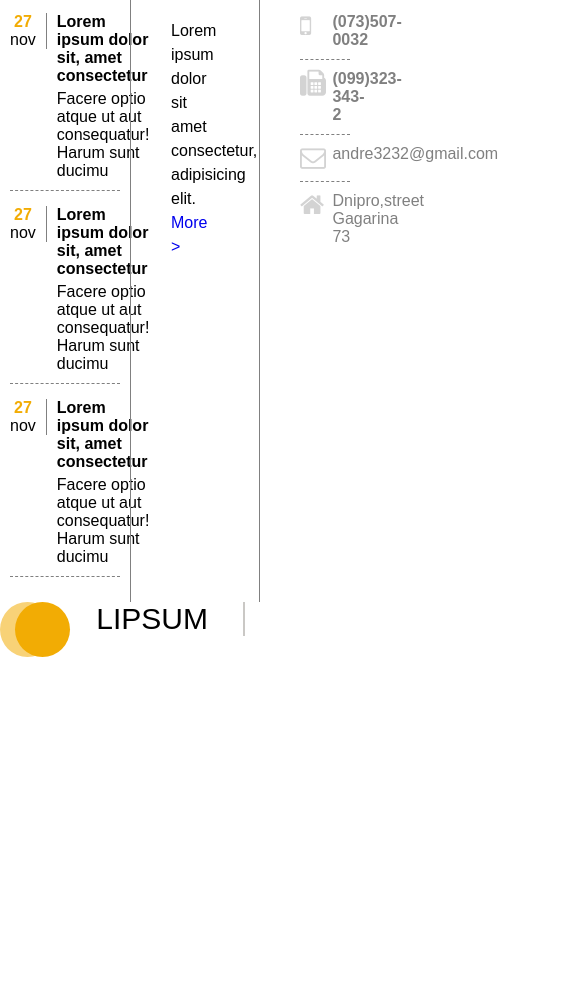
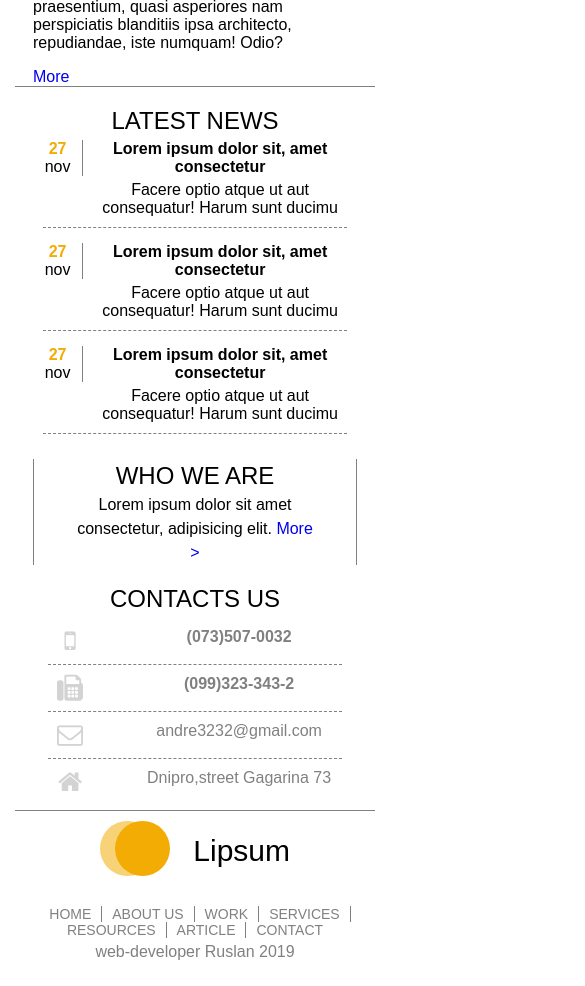
Before and after one commit to AndreKolomiets/psd_-project, a plain HTML site: page index.html in a window 390 px wide. Shown: the part 860-1846 px from the top of the page, 585 px wide, since content can reach past the window. Before the commit the page ends 1517 px from the top, so only its background shows below. Drawn offline with Linux system fonts and the light colour scheme.

Commit message:
finish adaptive

```diff
--- a/index.html
+++ b/index.html
@@ -151,12 +151,19 @@
             </div>
             <footer>
                 <div id="logo-footer">
-                    LIPSUM
+                    Lipsum
                 </div>
+                <ul>
+                    <li><a href="#">HOME</a></li>
+                    <li><a href="#">ABOUT US</a></li>
+                    <li><a href="#">WORK</a></li>
+                    <li><a href="#">SERVICES</a></li>
+                    <li><a href="#">RESOURCES</a></li>
+                    <li><a href="#">ARTICLE</a></li>
+                    <li><a href="#">CONTACT</a></li>
+                </ul>
+                <span>web-developer Ruslan 2019</span>
             </footer>
-        </div>
+            </body>
 
-
-</body>
-
-</html>
+            </html>
--- a/style.css
+++ b/style.css
@@ -65,6 +65,7 @@ header , #header-top {
     justify-content: flex-end;
     padding-right: 35px;
     border-right: 2px solid #cac8c5;
+    height: 55px;
 }
 
 #logo::before , #logo::after,
@@ -97,6 +98,7 @@ header , #header-top {
 
 #header-menu , ul {
     display: flex;
+    flex-wrap: wrap;
 }
 
 #header-menu ul li a {
@@ -255,3 +257,149 @@ margin: 0 0 5px 0;
 .contacts > div:first-of-type span, .contacts > div:first-of-type + div span {
     font-weight:bold;
 }
+footer {
+    display: flex;
+    flex-direction: column;
+    align-items: center;
+    justify-content: center;
+    border-top: 1px solid grey;
+    padding: 25px 0 15px 0;
+    margin-top: 25px;
+}
+
+footer ul {
+    display: flex;
+    flex-wrap: wrap;
+    margin: 25px 0 5px 0;
+}
+
+footer ul li a {
+color: grey;
+padding: 0px 10px;
+display: block;
+border-right: 1px solid grey;
+text-transform: uppercase;
+font-size: 14px;
+}
+
+footer ul li:last-child a {
+    border: none;
+}
+
+#logo-footer {
+    height: 60px;
+    border: none;
+    padding: 0;
+    width: 190px;
+}
+
+footer span {
+    color: grey;
+
+}
+
+@media(max-width:1030px) {
+    body {
+        padding: 15px;
+    }
+
+@media(max-width:725px) {
+
+    #logo {
+        border: none;
+    }
+
+#header-text {
+    margin-top: 15px;
+    padding: 0;
+}
+
+#header-top {
+padding: 0 0 15px 0;
+justify-content: center;
+text-align:center;
+}
+
+#header-text h4 {
+margin-bottom: 15px;
+}
+#header-menu ul {
+    justify-content: center;
+}
+
+.title-products {
+    text-align: center;
+    margin: 5 px 0;
+}
+#banners {
+    flex-direction: column;
+    align-items: center;
+}
+#banners.wrap {
+    margin: 5px 0 !important;
+}
+
+#banners .bn-right .bn-left {
+    height: auto;
+}
+#banners > div {
+    width: 90%;
+}
+#banners .bn-right h3 {
+    width: 90%;
+    font-size: 4vw;
+}
+#header-menu ul li a {
+    padding: 5px 35px;
+}
+#content {
+    margin-top: 5 px;
+    padding-top: 5px;
+    flex-direction: column;
+    align-items: center;
+    text-align: center;
+}
+
+#content .item {
+    width: 90%
+}
+#content h2 {
+margin: 5px !important;
+}
+#content .contacts {
+    margin-top:15px;
+}
+
+footer ul {
+    justify-content: center;
+}
+
+footer {
+    margin-top: 5px;
+    padding: 10px 0;
+}
+
+
+}
+
+
+@media(max-width: 420px) {
+    #header-menu ul {
+        flex-direction: column;
+        align-items: center;
+    }
+
+    #header-menu ul li a {
+        padding: 5px 0;
+    }
+    #content .contacts {
+        padding:0 15px;
+    }
+    }
+
+
+
+
+
+
+}
```
